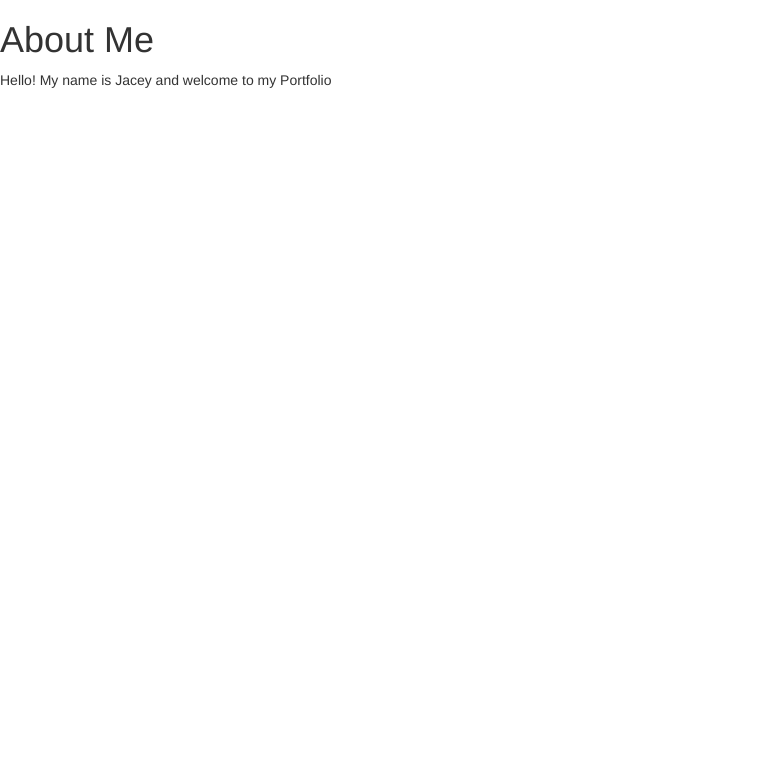
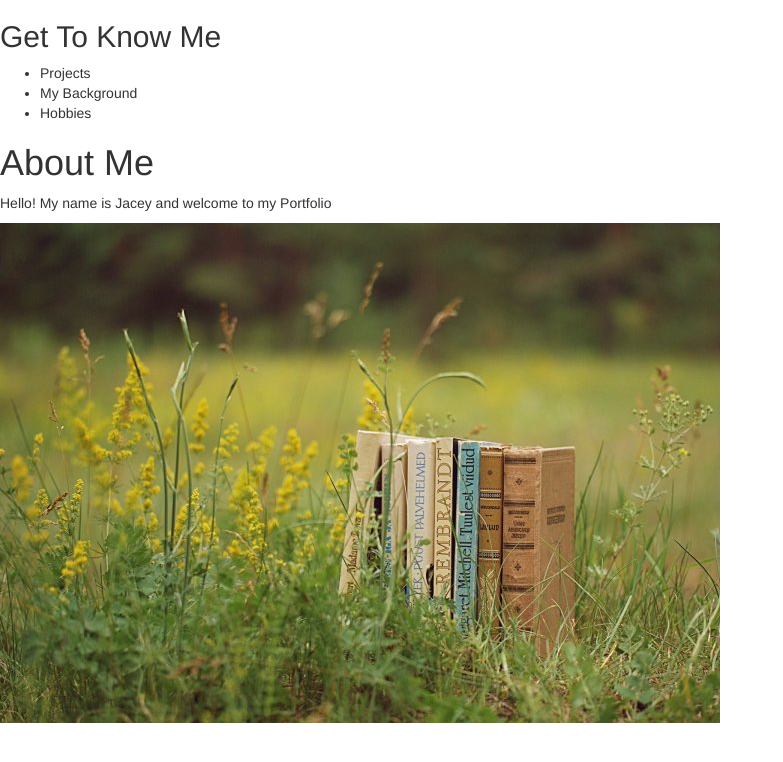
Before and after one commit to jcjo/Portfolio, a plain HTML site: page index.html in a window 1280 px wide. Shown: the whole page, without its empty margins (0-783 px from the left). Drawn offline with Linux system fonts and the light colour scheme.

Commit message:
Add img, h2, and list to index.html

```diff
--- a/index.html
+++ b/index.html
@@ -6,8 +6,15 @@
     <link rel="stylesheet" href="css/styles.css" type="text/css" media="all">
   </head>
   <body>
+    <h2>Get To Know Me</h2>
+    <ul>
+      <li>Projects</li>
+      <li>My Background</li>
+      <li>Hobbies</li>
+    </ul>
     <h1>About Me</h1>
     <p>Hello! My name is Jacey and welcome to my Portfolio</p>
+    <img src="img/main.jpg" alt="Books in Field">
 
   </body>
 </html>
```
Also changed, not shown: img/main.jpg (added).
